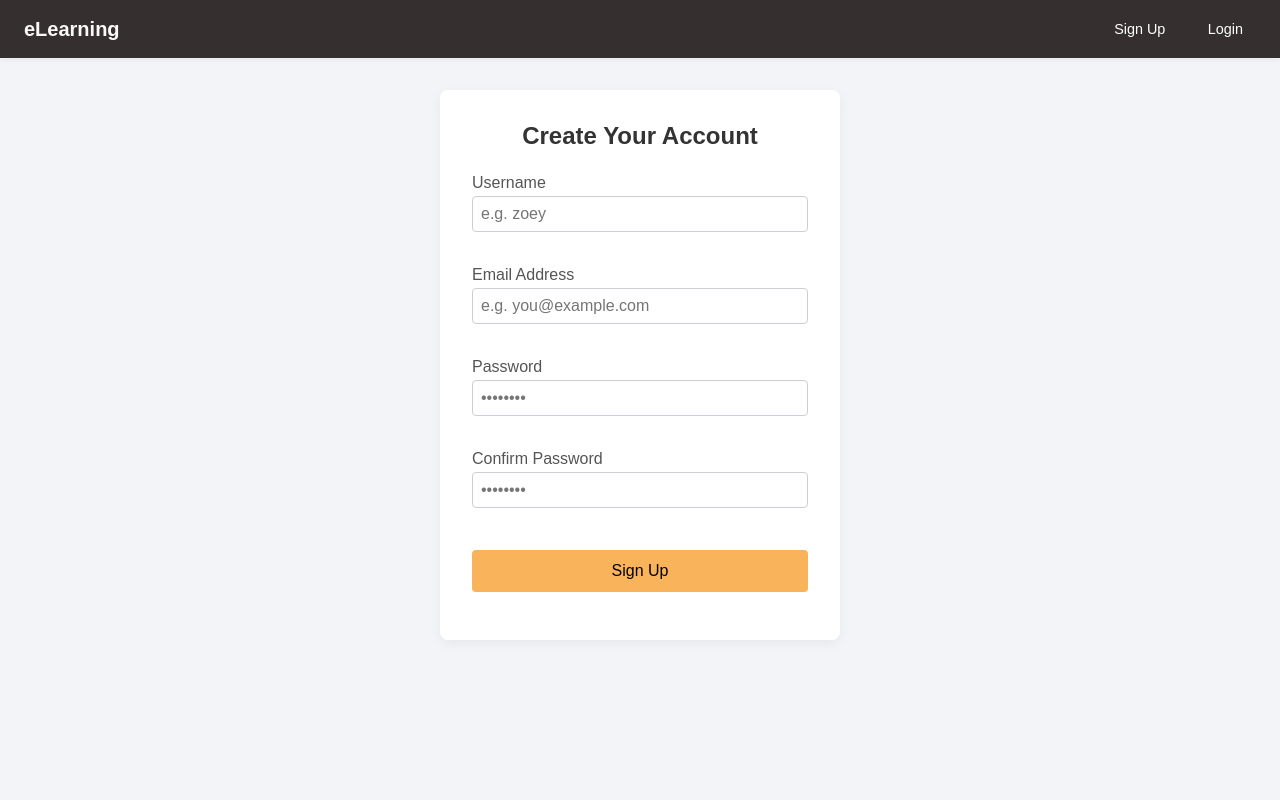
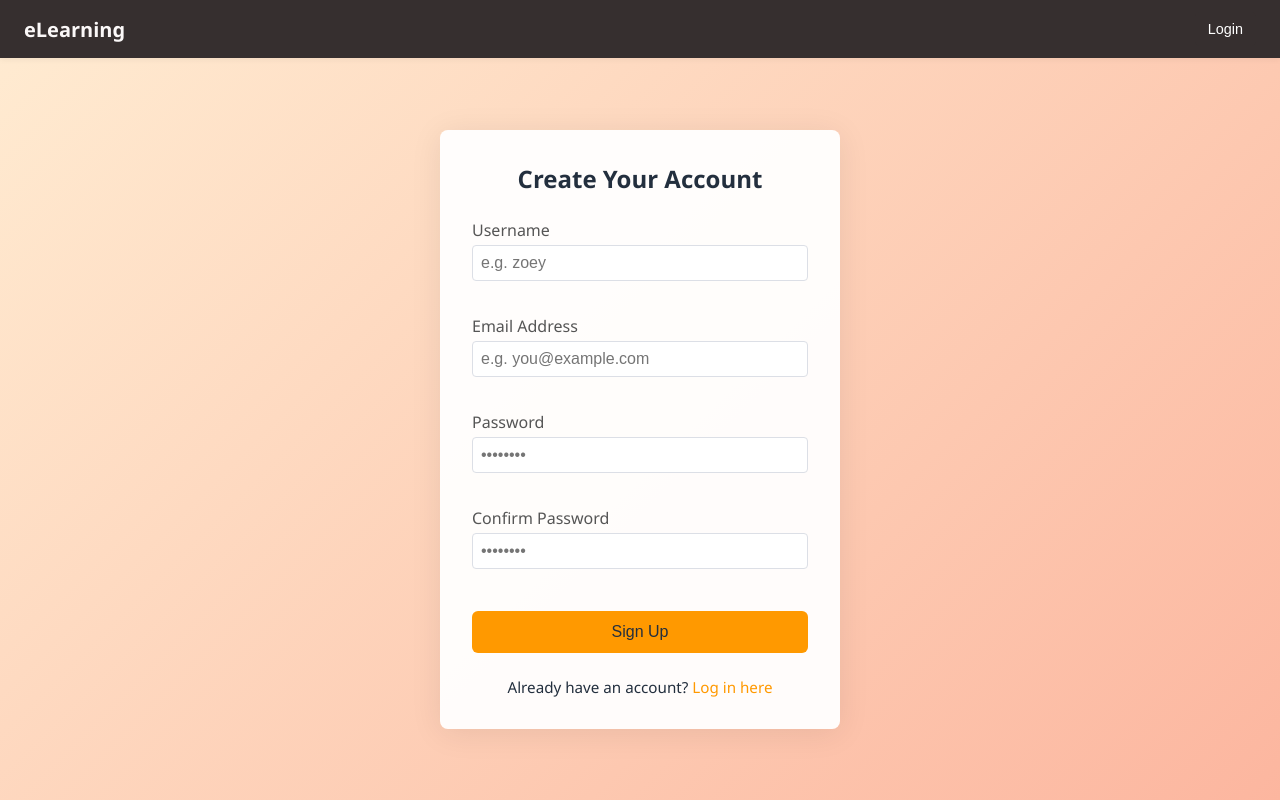
Before and after one commit to GraceMonde/E-Learning-Platform, a plain HTML site: page elearning-frontend/pages/signup.html in a window 1280 px wide. Drawn offline with Linux system fonts and the light colour scheme.

Commit message:
Improve login and signup page design

```diff
--- a/elearning-frontend/assets/css/login.css
+++ b/elearning-frontend/assets/css/login.css
@@ -1,7 +1,7 @@
 @import url('style.css'); /* uses shared styles from your platform */
 
 body {
-  background: #f4f7fa;
+  background: linear-gradient(135deg, #ffecd2 0%, #fcb69f 100%);
   margin: 0;
   padding: 0;
   font-family: 'Segoe UI', sans-serif;
@@ -19,14 +19,23 @@ body {
   padding: 20px;
 }
 
+
 .form-card {
-  background: #fff;
+  background: rgba(255, 255, 255, 0.95);
   padding: 40px 30px;
   border-radius: 12px;
   box-shadow: 0 4px 32px rgba(0, 0, 0, 0.08);
   width: 100%;
   max-width: 420px;
   text-align: center;
+  animation: floatIn 0.6s ease;
+}
+
+.brand-logo {
+  font-size: 1.6rem;
+  font-weight: 700;
+  color: #ff9900;
+  margin-bottom: 12px;
 }
 
 .form-card h2 {
@@ -81,6 +90,11 @@ button#login-btn {
   position: relative;
 }
 
+button#login-btn:hover {
+  background-color: #d97706;
+  color: #fff;
+}
+
 button#login-btn.loading {
   background-color: #f59e0b;
   color: #fff;
@@ -108,6 +122,11 @@ button#login-btn.success {
   to { transform: rotate(360deg); }
 }
 
+@keyframes floatIn {
+  from { opacity: 0; transform: translateY(15px); }
+  to { opacity: 1; transform: translateY(0); }
+}
+
 .error-message {
   color: #e53e3e;
   margin-top: 15px;
--- a/elearning-frontend/assets/css/signup.css
+++ b/elearning-frontend/assets/css/signup.css
@@ -1,13 +1,14 @@
+@import url('style.css');
+
 * {
   box-sizing: border-box;
   margin: 0;
   padding: 0;
 }
 
-/* page & form styles (unchanged) */
 body {
-  background: #f2f4f7;
-  font-family: Arial, sans-serif;
+  background: linear-gradient(135deg, #ffecd2 0%, #fcb69f 100%);
+  font-family: 'Segoe UI', sans-serif;
   min-height: 100vh;
 }
 
@@ -53,20 +54,21 @@ body {
   padding: 2rem 1rem;
 }
 
-.signup-container form {
-  background: #ffffff;
+.form-card {
+  background: rgba(255, 255, 255, 0.95);
   padding: 2rem;
   width: 100%;
   max-width: 400px;
   border-radius: 8px;
-  box-shadow: 0 4px 12px rgba(0,0,0,0.05);
+  box-shadow: 0 4px 32px rgba(0,0,0,0.08);
+  animation: floatIn 0.6s ease;
 }
 
 /* headings */
 h2 {
   text-align: center;
   margin-bottom: 1.5rem;
-  color: #333;
+  color: #232f3e;
 }
 
 /* form fields */
@@ -83,13 +85,13 @@ label {
 input {
   width: 100%;
   padding: 0.5rem;
-  border: 1px solid #ccd0d5;
+  border: 1px solid #dcdfe6;
   border-radius: 4px;
   font-size: 1rem;
 }
 
 input:focus {
-  border-color: #5b9df9;
+  border-color: #ff9900;
   outline: none;
 }
 
@@ -105,17 +107,19 @@ input:focus {
 button[type="submit"] {
   width: 100%;
   padding: 0.75rem;
-  background: #f9b45b;
-  color: #040101;
+  background: #ff9900;
+  color: #232f3e;
   font-size: 1rem;
   border: none;
-  border-radius: 4px;
+  border-radius: 6px;
   cursor: pointer;
   margin-top: 0.5rem;
+  transition: background 0.2s, color 0.2s;
 }
 
 button[type="submit"]:hover {
-  background: #e0834a;
+  background: #d97706;
+  color: #fff;
 }
 
 /* success message */
@@ -125,3 +129,23 @@ button[type="submit"]:hover {
   color: #137333;
   font-weight: bold;
 }
+
+.login-link {
+  margin-top: 24px;
+  font-size: 0.95rem;
+  text-align: center;
+}
+
+.login-link a {
+  color: #ff9900;
+  text-decoration: none;
+}
+
+.login-link a:hover {
+  text-decoration: underline;
+}
+
+@keyframes floatIn {
+  from { opacity: 0; transform: translateY(15px); }
+  to { opacity: 1; transform: translateY(0); }
+}
--- a/elearning-frontend/pages/signup.html
+++ b/elearning-frontend/pages/signup.html
@@ -3,7 +3,7 @@
 <head>
   <meta charset="UTF-8">
   <meta name="viewport" content="width=device-width,initial-scale=1.0">
-  <title>Sign Up</title>
+  <title>Sign Up | eLearning Platform</title>
   <link rel="stylesheet" href="../assets/css/signup.css">
 </head>
 <body>
@@ -13,13 +13,13 @@
     eLearning
   </div>
   <nav class="nav-right">
-    <button onclick="location.href='signup.html'">Sign Up</button>
     <button onclick="location.href='login.html'">Login</button>
   </nav>
 </header>
 
   <!-- Sign Up Form -->
   <main class="signup-container">
+    <div class="form-card">
       <form id="signupForm" novalidate>
         <h2>Create Your Account</h2>
         <div class="form-group">
@@ -45,6 +45,8 @@
         <button type="submit">Sign Up</button>
         <p class="success-message" id="successMessage"></p>
       </form>
+      <p class="login-link">Already have an account? <a href="login.html">Log in here</a></p>
+    </div>
   </main>
 
   <script src="../assets/js/signup.js"></script>
```
Also changed, not shown: elearning-frontend/pages/login.html (+1 -0 lines). Lines whose indentation alone changed are shown as unchanged.
